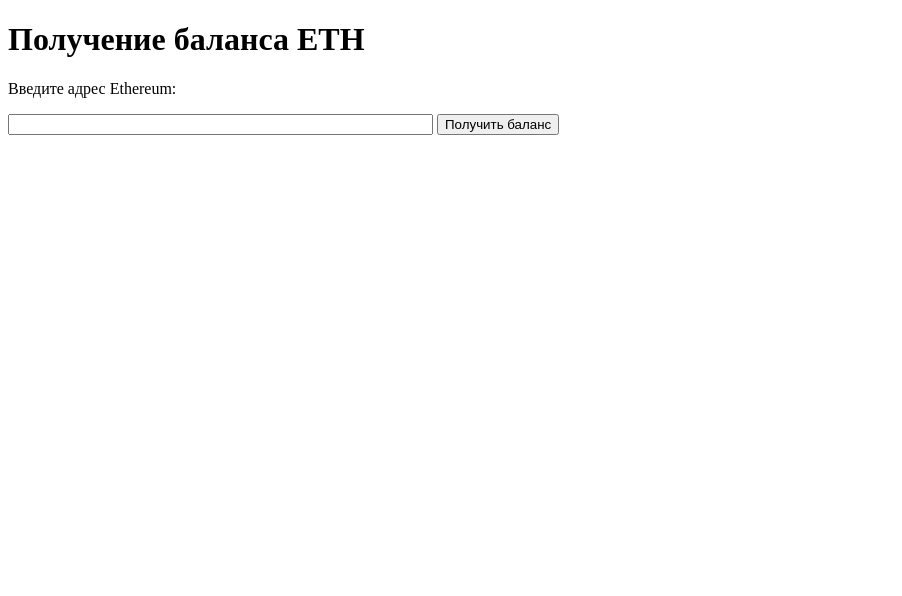
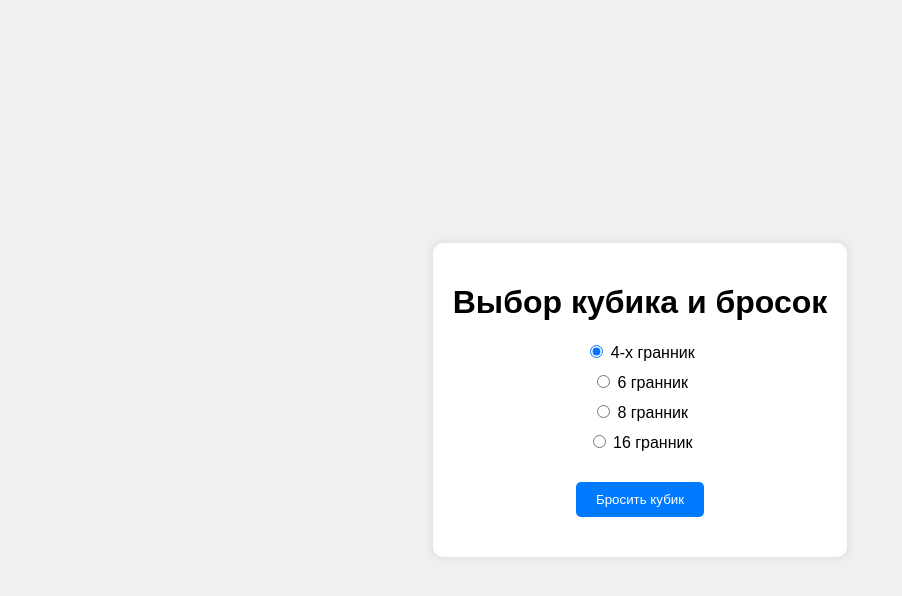
Before and after one commit to juseppee/blockchain_lab, a plain HTML site: page index.html in a window 1280 px wide. Shown: the whole page, without its empty margins (0-902 px from the left). Drawn offline with Linux system fonts and the light colour scheme.

Commit message:
updated html

```diff
--- a/index.html
+++ b/index.html
@@ -1,59 +1,35 @@
 <!DOCTYPE html>
-<html>
+<html lang="en">
 <head>
     <meta charset="UTF-8">
-    <script type="text/javascript" >
-
-window.addEventListener('load', function()  {
-    if (window.ethereum==undefined)
-	{
-		console.log('Please install MetaMask!');
-		alert('Please install MetaMask!');
-	}
-
-	else
-	{
-		ethereum
-          .request({
-		  method: 'net_version'
-		})
-        .then((result) => {
-		 console.log("Сеть: " + result);
-        })
-        .catch((error) => {
-            console.log(error);
-       });
-	 }
-});
-
-function getBalance() {
-
-	let address =[];
-      address[0] = document.getElementById("address").value;
-	 ethereum
-        .request({
-		  method: 'eth_getBalance',
-		  params: address
-		})
-        .then((result) => {
-		console.log("Баланс: " + parseInt(result, 16)/1e18);
-		document.getElementById("output").innerHTML =
-				"Баланс: " + parseInt(result, 16)/1e18;
-        })
-        .catch((error) => {
-           console.log(error);
-		document.getElementById("output").innerHTML =   error.message;
-       });
- }
-</script>
+    <meta name="viewport" content="width=device-width, initial-scale=1.0">
+    <title>Dice Roller</title>
+    <link rel="stylesheet" href="styles.css">
 </head>
 <body>
-    <h1>Получение баланса ETH </h1>
-    <p>Введите адрес Ethereum:</p>
-    <input type="text" size="50" id="address" />
-    <button type="button" onClick="getBalance();">Получить баланс</button>
-    <br />
-    <br />
-    <div id="output"></div>
+    <div class="container">
+        <h1>Выбор кубика и бросок</h1>
+        <div class="radio-buttons">
+            <label>
+                <input type="radio" name="dice" value="4" checked>
+                4-х гранник
+            </label>
+            <label>
+                <input type="radio" name="dice" value="6">
+                6 гранник
+            </label>
+            <label>
+                <input type="radio" name="dice" value="8">
+                8 гранник
+            </label>
+            <label>
+                <input type="radio" name="dice" value="16">
+                16 гранник
+            </label>
+        </div>
+        <button id="rollButton">Бросить кубик</button>
+        <p id="result"></p>
+    </div>
+    <script src="script.js"></script>
 </body>
 </html>
--- /dev/null
+++ b/styles.css
@@ -0,0 +1,41 @@
+body {
+    font-family: Arial, sans-serif;
+    background-color: #f0f0f0;
+    display: flex;
+    justify-content: center;
+    align-items: center;
+    height: 100vh;
+    margin: 0;
+}
+
+.container {
+    background-color: white;
+    padding: 20px;
+    border-radius: 10px;
+    box-shadow: 0 0 10px rgba(0, 0, 0, 0.1);
+    text-align: center;
+}
+
+.radio-buttons label {
+    display: block;
+    margin: 10px 0;
+}
+
+#rollButton {
+    margin-top: 20px;
+    padding: 10px 20px;
+    background-color: #007bff;
+    color: white;
+    border: none;
+    border-radius: 5px;
+    cursor: pointer;
+}
+
+#rollButton:hover {
+    background-color: #0056b3;
+}
+
+#result {
+    margin-top: 20px;
+    font-size: 1.2em;
+}
```
